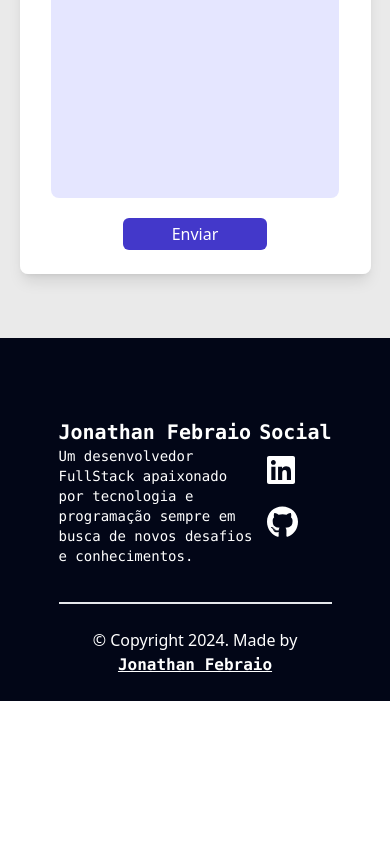
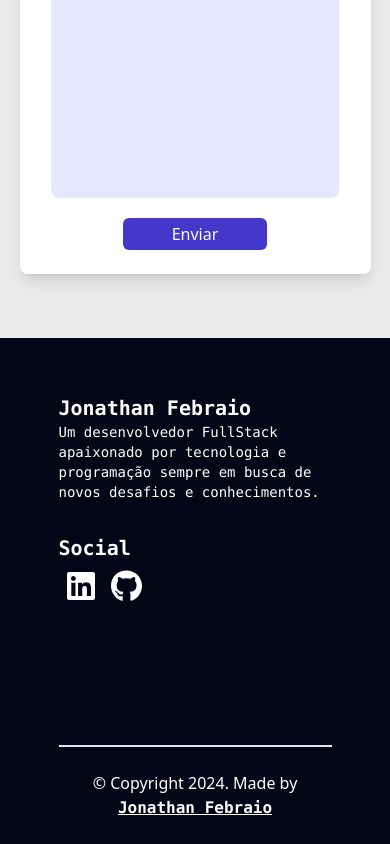
Before and after one commit to JRaamos/portfolio, a React (Vite) app: page / in a window 390 px wide. Shown: the part 5825-6669 px from the top of the page. Before the commit the page ends 6526 px from the top, so only its background shows below. Built offline with nearby package versions, Linux system fonts and the light colour scheme.

Commit message:
feat: ajusta responsividade para tela pequena

```diff
--- a/src/components/Footer.tsx
+++ b/src/components/Footer.tsx
@@ -7,17 +7,20 @@ function Footer() {
   const { t } = useTranslation();
   return (
     <div
-      className="h-[43vh]  flex flex-col items-center
+      className="h-[43vh] max-[450px]:h-[60vh] flex flex-col items-center
      justify-between text-white"
     >
-      <div className="mt-20 w-[70%] flex justify-between">
+      <div
+        className="mt-20 w-[70%] flex justify-between max-[450px]:flex-col
+      max-[450px]:mt-14"
+      >
         <div>
           <h2 className="font-mono font-semibold text-xl">Jonathan Febraio</h2>
           <p className="max-w-[56vh] w-full font-mono text-sm">
             {t('footerApresentation')}
           </p>
         </div>
-        <div className="">
+        <div className="max-[450px]:mt-8">
           <h2 className="font-mono font-semibold text-xl">Social</h2>
           <Link
             to="https://www.linkedin.com/in/jonathan-febraio-dev/"
```
